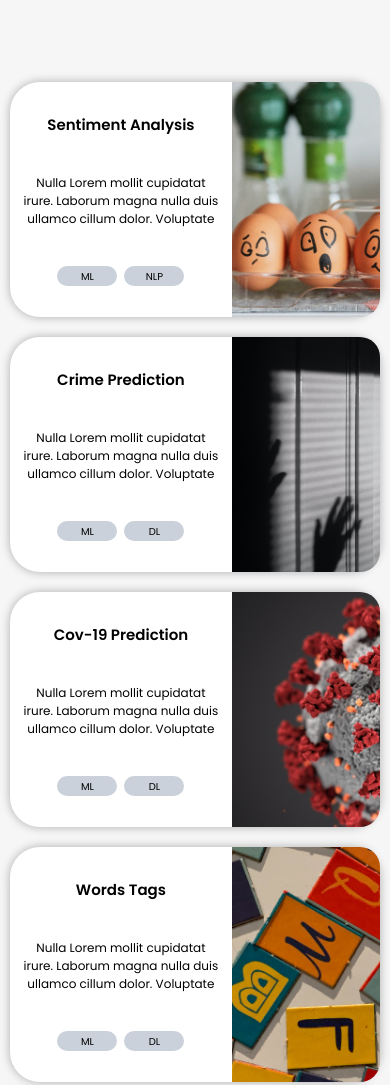
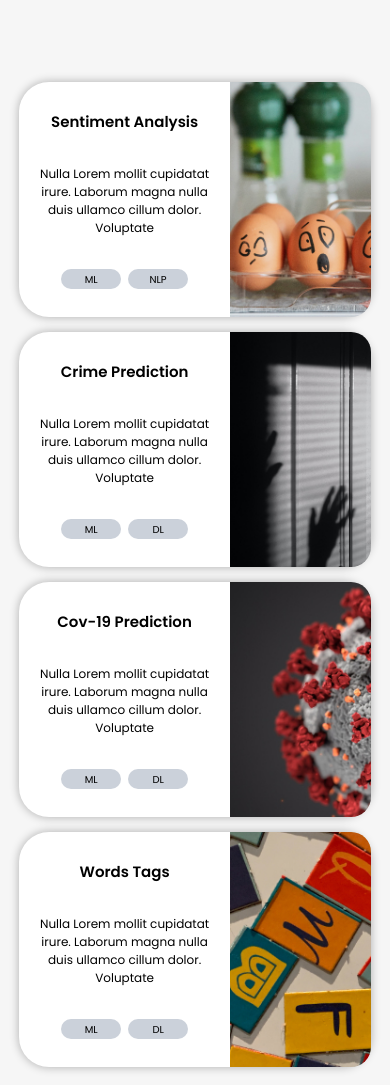
Before and after one commit to diego51alejo/diego51alejo, a website: page projects/ml.html in a window 390 px wide. Shown: the part 399-1484 px from the top of the page. Drawn offline with nearby package versions, Linux system fonts and the light colour scheme; a web font is replaced by a local one.

Commit message:
Solution error responsive

```diff
--- a/projects/desktop_p.css
+++ b/projects/desktop_p.css
@@ -34,6 +34,7 @@
 
 
 .cards_project{
+    display: grid;
     grid-template-columns: repeat(2,1fr);
     width: 85%;
     margin: 0 auto;
--- a/projects/ml.css
+++ b/projects/ml.css
@@ -8,6 +8,7 @@
 html{
     font-size: 62.5%;
     font-family: 'Poppins', sans-serif;
+
 }
 
 :root{
@@ -20,6 +21,7 @@ html{
 body{
     background-color: var(--gris);
     margin-bottom: 50px;
+
 
 }
 
@@ -68,10 +70,8 @@ a{
 }
 
 .cards_project{
-    display: grid;
-    gap: 20px;
-
-    padding: 50px auto;
+    width: 95%;
+    margin: 0 auto;
 }
 
 .card_project{
@@ -79,7 +79,7 @@ a{
     max-width: 560px;
     width: 95%;
     height: 235px;
-    margin: 0 auto;
+    margin: 0 auto 15px;
 
     display: grid;
     grid-template-columns: 60% 40%;
@@ -170,6 +170,7 @@ a{
     background-image: url('../img/intro/blurble1.png');
     position: absolute;
     top: 0px;
+    left: 20%;
     width: 182px;
     height: 76px;
     background-repeat: no-repeat;
--- a/projects/ml.html
+++ b/projects/ml.html
@@ -40,8 +40,8 @@
 
         <div class="cards_project">
 
-            <a href="https://github.com/diego51alejo/Crime_Prediction" target="_blanket">
-                <div class="card_project" data-aos="fade-right" data-aos-duration="2500">
+            <a href="https://github.com/diego51alejo/Crime_Prediction" target="_blanket" data-aos="fade-right" data-aos-duration="2500">
+                <div class="card_project" >
                 <div class="side_left_card">
                 <h5>Sentiment Analysis</h5>
                 <p>Nulla Lorem mollit cupidatat irure. Laborum magna nulla duis ullamco cillum dolor. Voluptate </p>
@@ -59,8 +59,8 @@
             </div></a>
 
 
-            <a href="https://github.com/diego51alejo/Crime_Prediction" target="_blanket">
-                <div class="card_project" data-aos="fade-left" data-aos-duration="2500">
+            <a href="https://github.com/diego51alejo/Crime_Prediction" target="_blanket" data-aos="fade-left" data-aos-duration="2500">
+                <div class="card_project" >
                 <div class="side_left_card">
                 <h5>Crime Prediction</h5>
                 <p>Nulla Lorem mollit cupidatat irure. Laborum magna nulla duis ullamco cillum dolor. Voluptate </p>
@@ -79,8 +79,8 @@
             </div></a>
 
 
-            <a href="https://github.com/diego51alejo/Crime_Prediction" target="_blanket">
-                <div class="card_project" data-aos="fade-right" data-aos-duration="2500">
+            <a href="https://github.com/diego51alejo/Crime_Prediction" target="_blanket" data-aos="fade-right" data-aos-duration="2500">
+                <div class="card_project" >
                 <div class="side_left_card">
                 <h5>Cov-19 Prediction</h5>
                 <p>Nulla Lorem mollit cupidatat irure. Laborum magna nulla duis ullamco cillum dolor. Voluptate </p>
@@ -97,8 +97,8 @@
 
 
 
-            <a href="https://github.com/diego51alejo/Crime_Prediction" target="_blanket">
-                <div class="card_project" data-aos="fade-left" data-aos-duration="2500">
+            <a href="https://github.com/diego51alejo/Crime_Prediction" target="_blanket" data-aos="fade-left" data-aos-duration="2500">
+                <div class="card_project" >
                 <div class="side_left_card">
                 <h5>Words Tags</h5>
                 <p>Nulla Lorem mollit cupidatat irure. Laborum magna nulla duis ullamco cillum dolor. Voluptate </p>
```
